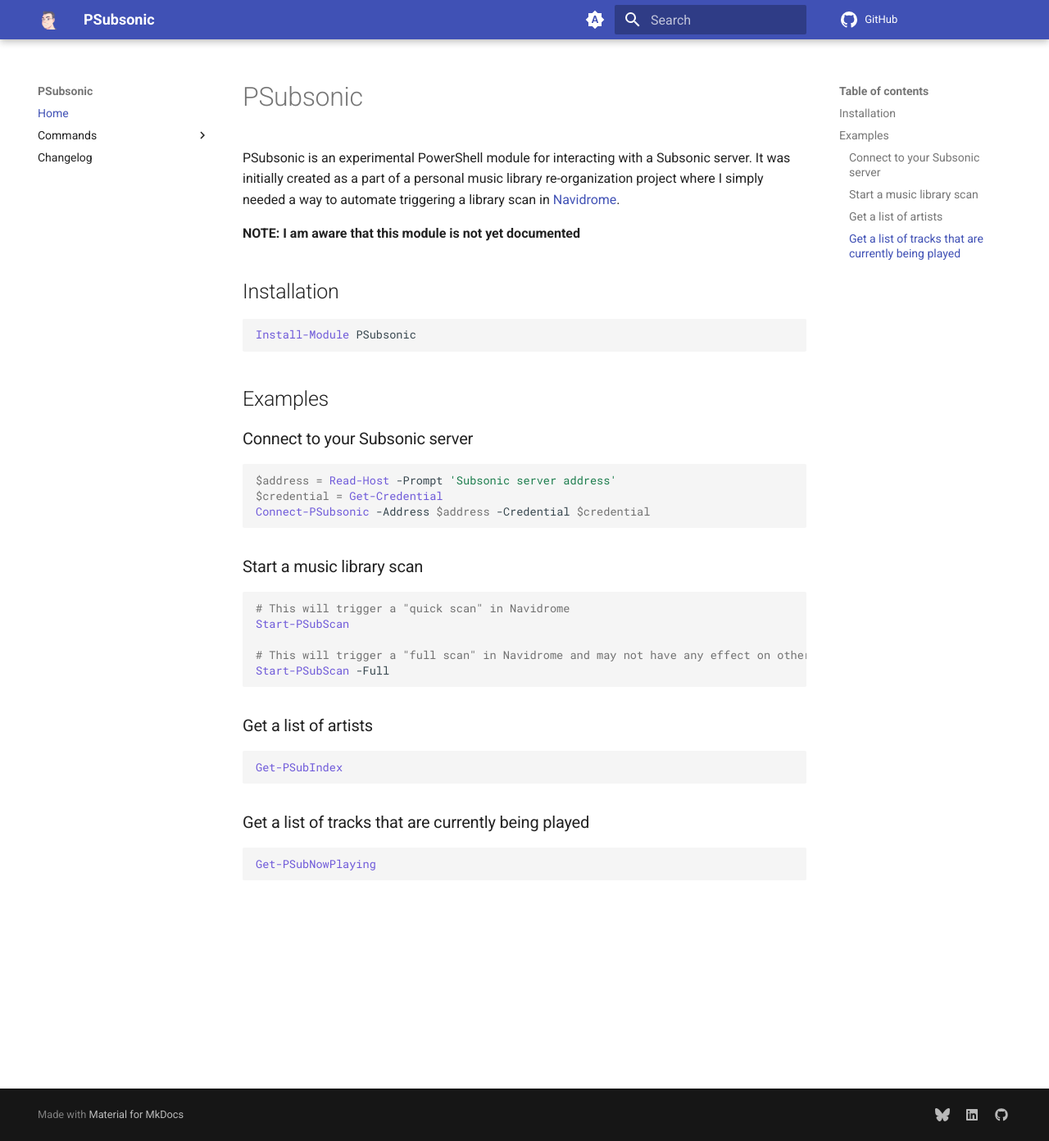
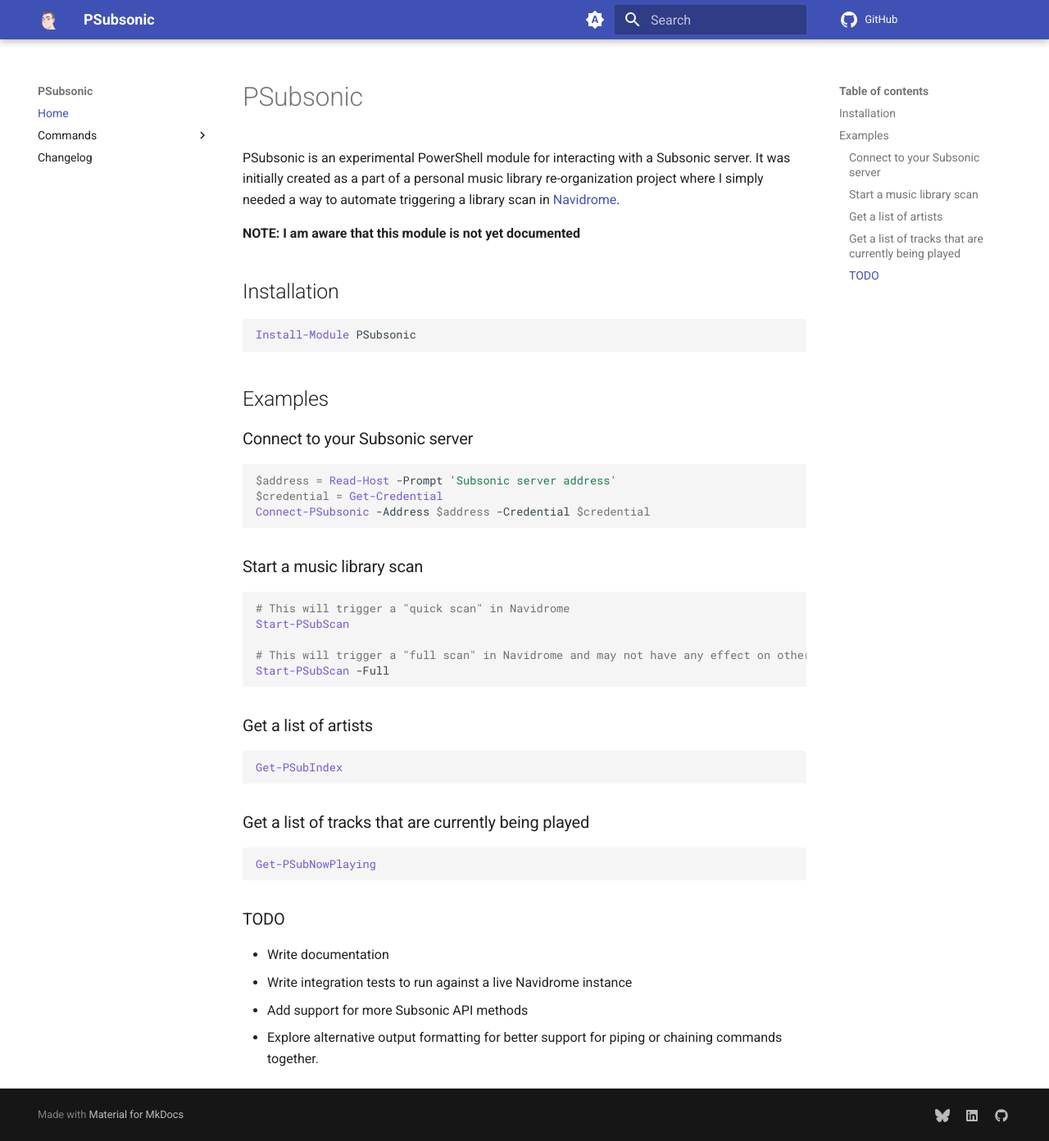
Before and after one commit to joshooaj/PSubsonic, an MkDocs documentation site: the page built from docs/README.md, in a window 1280 px wide and 1392 px high. Shown: the whole window at 82% size. Built offline with MkDocs 1.6.1 and Material for MkDocs 9.7.7, drawn with Linux system fonts in a browser that asks for light colours; comment, search, counter and statistics services are not loaded.

Commit message:
docs: Update docs

````diff
--- a/docs/README.md
+++ b/docs/README.md
@@ -44,3 +44,10 @@
 ```powershell
 Get-PSubNowPlaying
 ```
+
+### TODO
+
+- Write documentation
+- Write integration tests to run against a live Navidrome instance
+- Add support for more Subsonic API methods
+- Explore alternative output formatting for better support for piping or chaining commands together.
````
Also changed, not shown: docs/en-US/Get-PSubNowPlaying.md (added, +60 -0 lines).
